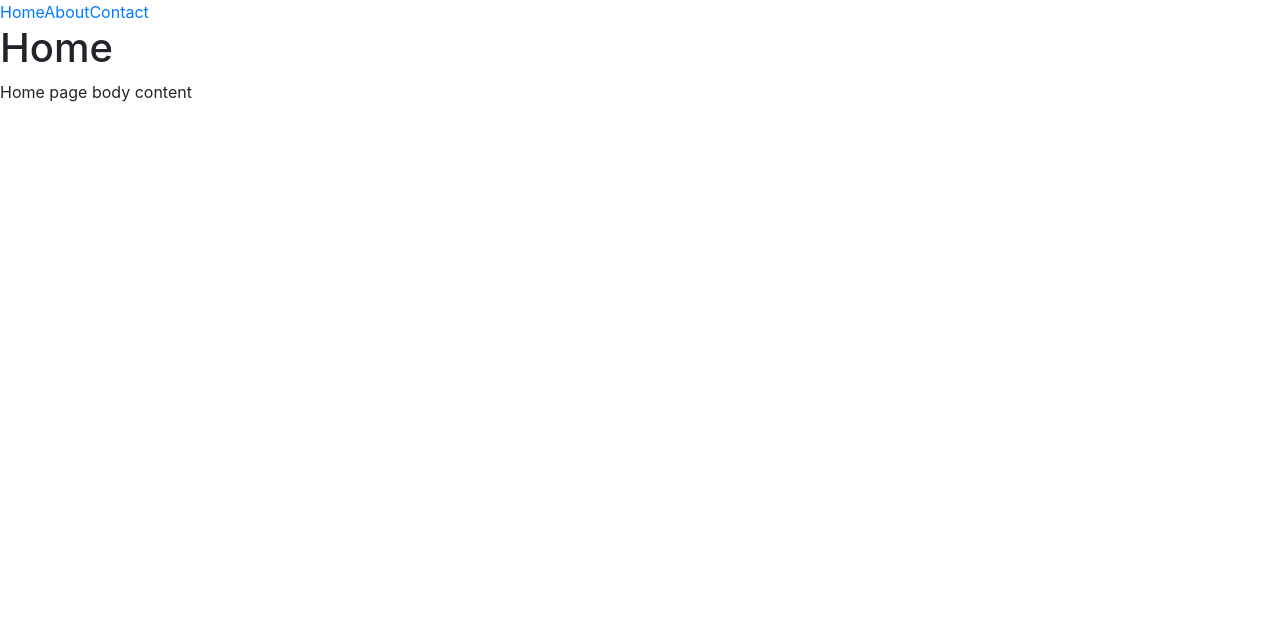
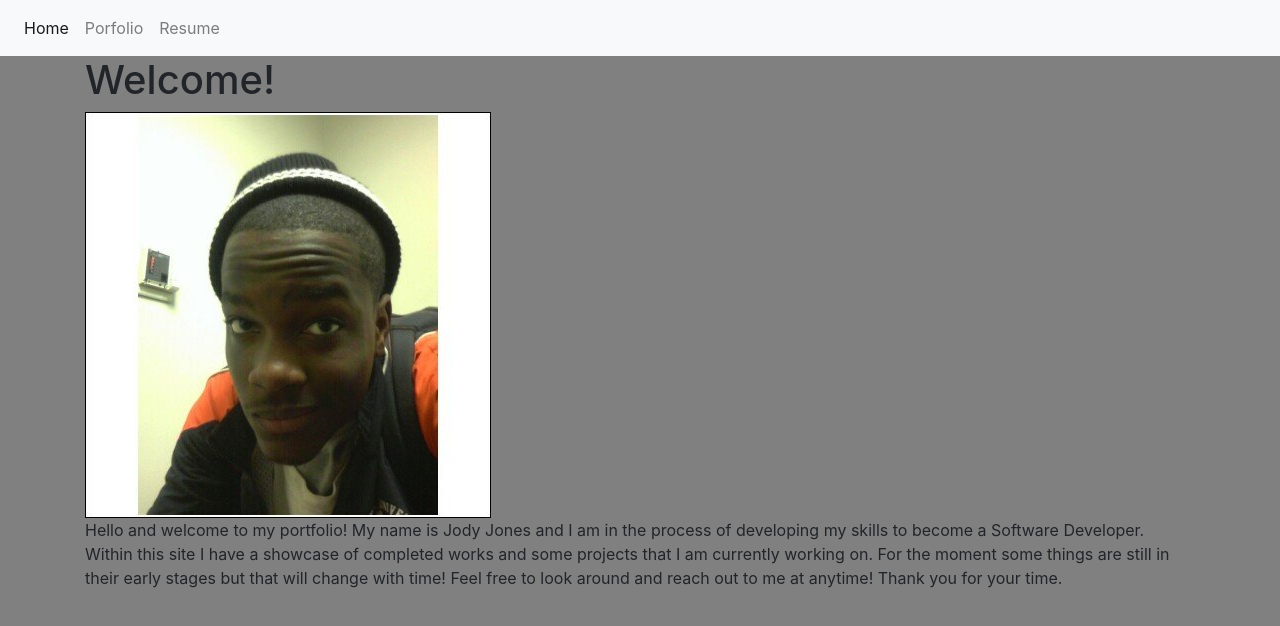
Before and after one commit to SkinnySk8ter/react-portfolio, a React (Create React App) app in the folder reactprofile/: page / in a window 1280 px wide. Shown: the top 626 px of the page. Built offline with nearby package versions, Linux system fonts and the light colour scheme.

Commit message:
Added image,nav bar, and about to home page. need to style more

```diff
--- a/reactprofile/public/index.html
+++ b/reactprofile/public/index.html
@@ -27,7 +27,7 @@
   <title>Meet Jody!</title>
 </head>
 
-<body >
+<body style="background-color: gray;">
   <noscript>You need to enable JavaScript to run this app.</noscript>
   <div id="root"></div>
   <!--
--- a/reactprofile/src/App.js
+++ b/reactprofile/src/App.js
@@ -2,10 +2,9 @@ import React, { Component } from 'react';
 import { BrowserRouter, Route, Switch } from 'react-router-dom';
 
 import Home from '../src/components/Homepage/Homepage';
-import About from '../src/components/AboutPage/About';
-import Contact from '../src/components/ResumePage/Resume';
-
 import Navigation from '../src/components/Navbar/Navbar';
+import resume from '../src/components/ResumePage/Resume';
+import portfolio from '../src/components/PorfolioPage/Portfolio';
 
 class App extends Component {
   render() {
@@ -15,9 +14,9 @@ class App extends Component {
           <Navigation />
             <Switch>
              <Route path="/" component={Home} exact/>
-             <Route path="/about" component={About}/>
-             <Route path="/contact" component={Contact}/>
-            <Route component={Error}/>
+             <Route path="/Portfolio" component={portfolio}/>
+             <Route path="/Resume" component={resume}/>
+            {/* <Route component={Error}/> */}
            </Switch>
         </div>
       </BrowserRouter>
--- a/reactprofile/src/components/AboutPage/About.js
+++ /dev/null
@@ -1,12 +0,0 @@
-import React from 'react';
-
-const About = () => {
-    return (
-       <div>
-          <h1>About US</h1>
-          <p>About US page body content</p>
-       </div>
-    );
-}
-
-export default About;
--- a/reactprofile/src/components/Homepage/Homepage.js
+++ b/reactprofile/src/components/Homepage/Homepage.js
@@ -1,11 +1,14 @@
 import React from 'react';
+import logo from "../newprofilepic.jpg"
+
 
 const home = () => {
     return (
-       <div>
-          <h1>Home</h1>
-           <p>Home page body content</p>
-       </div>
+        <div className="container">
+            <h1>Welcome!</h1>
+            <img src={logo}  alt="myimage"/>
+            <p>Hello and welcome to my portfolio! My name is Jody Jones and I am in the process of developing my skills to become a Software Developer. Within this site I have a showcase of completed works and some projects that I am currently working on. For the moment some things are still in their early stages but that will change with time! Feel free to look around and reach out to me at anytime! Thank you for your time.</p>
+        </div>
     );
 }
 
--- a/reactprofile/src/components/Navbar/Navbar.js
+++ b/reactprofile/src/components/Navbar/Navbar.js
@@ -3,13 +3,35 @@ import React from 'react';
 import { NavLink } from 'react-router-dom';
 
 const Navigation = () => {
-    return (
-       <div>
-          <NavLink to="/">Home</NavLink>
-          <NavLink to="/about">About</NavLink>
-          <NavLink to="/contact">Contact</NavLink>
-       </div>
-    );
+  return (
+    <nav class="navbar navbar-expand-lg navbar-light bg-light">
+
+      <button className="navbar-toggler" type="button" data-toggle="collapse" data-target="#navbarNav" aria-controls="navbarNav" aria-expanded="false" aria-label="Toggle navigation">
+        <span className="navbar-toggler-icon"></span>
+      </button>
+      <div className="collapse navbar-collapse" id="navbarNav">
+        <ul className="navbar-nav">
+          <li className="nav-item active">
+            <a className="nav-link" href="/">Home <span class="sr-only">(current)</span></a>
+          </li>
+          <li className="nav-item">
+            <a className="nav-link" href="/portfolio">Porfolio</a>
+          </li>
+          <li className="nav-item">
+            <a className="nav-link" href="/resume">Resume</a>
+          </li>
+
+        </ul>
+      </div>
+    </nav>
+
+
+    //  <div>
+    //     <NavLink to="/">Home</NavLink>
+    //     <NavLink to="/portfolio">About</NavLink>
+    //     <NavLink to="/resume">Contact</NavLink>
+    //  </div>
+  );
 }
 
 export default Navigation;
--- /dev/null
+++ b/reactprofile/src/components/PorfolioPage/Portfolio.js
@@ -0,0 +1,12 @@
+import React from 'react';
+
+const portfolio = () => {
+    return (
+       <div>
+          <h1>Portfolio</h1>
+          <p>Portfolio page body content</p>
+       </div>
+    );
+}
+
+export default portfolio;
--- a/reactprofile/src/components/ResumePage/Resume.js
+++ b/reactprofile/src/components/ResumePage/Resume.js
@@ -1,6 +1,6 @@
 import React from 'react';
 
-const Resume = () => {
+const resume = () => {
     return (
        <div>
           <h1>Coming Soon!!!</h1>
@@ -9,4 +9,4 @@ const Resume = () => {
     );
 }
 
-export default Resume;
+export default resume;
```
Also changed, not shown: reactprofile/src/components/newprofilepic.jpg (renamed from reactprofile/public/newprofilepic.jpg), 1 other file (tests, documents, lock files or other folders).
